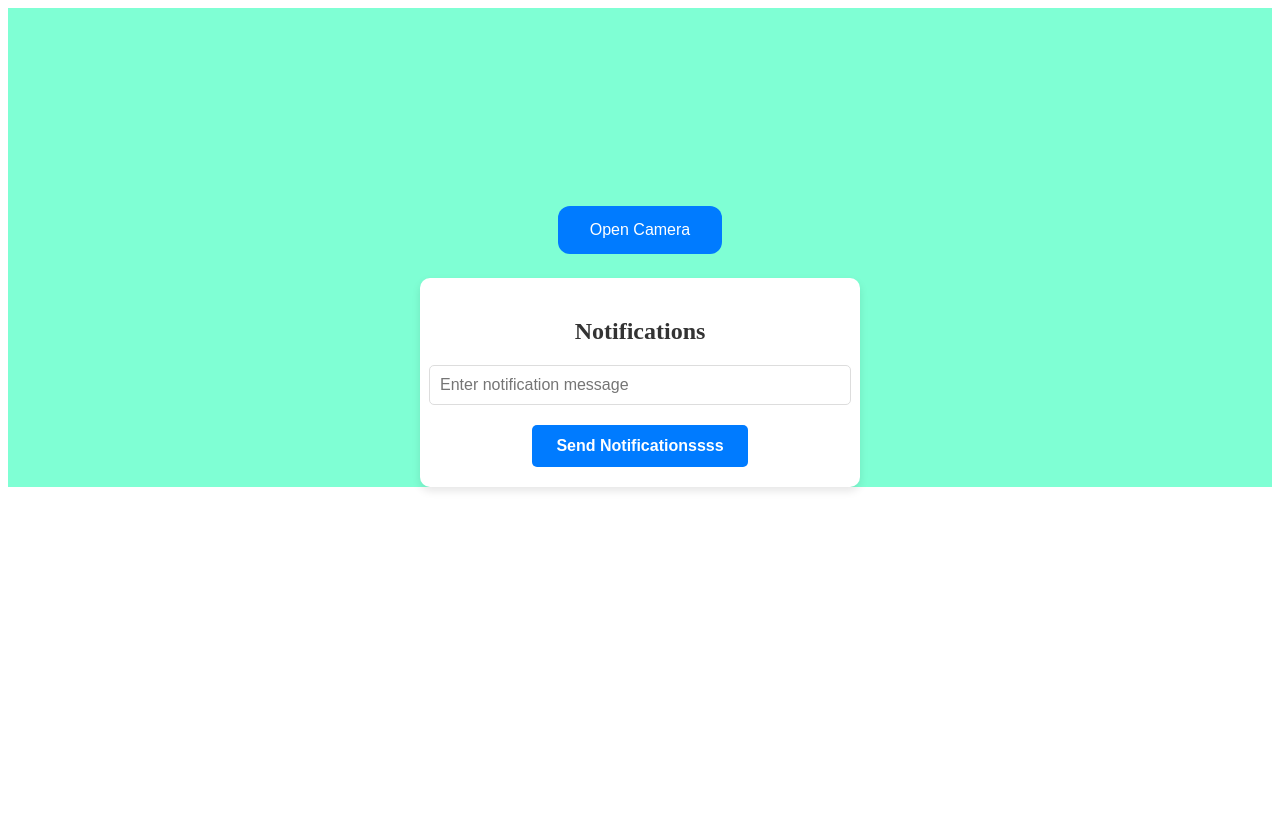
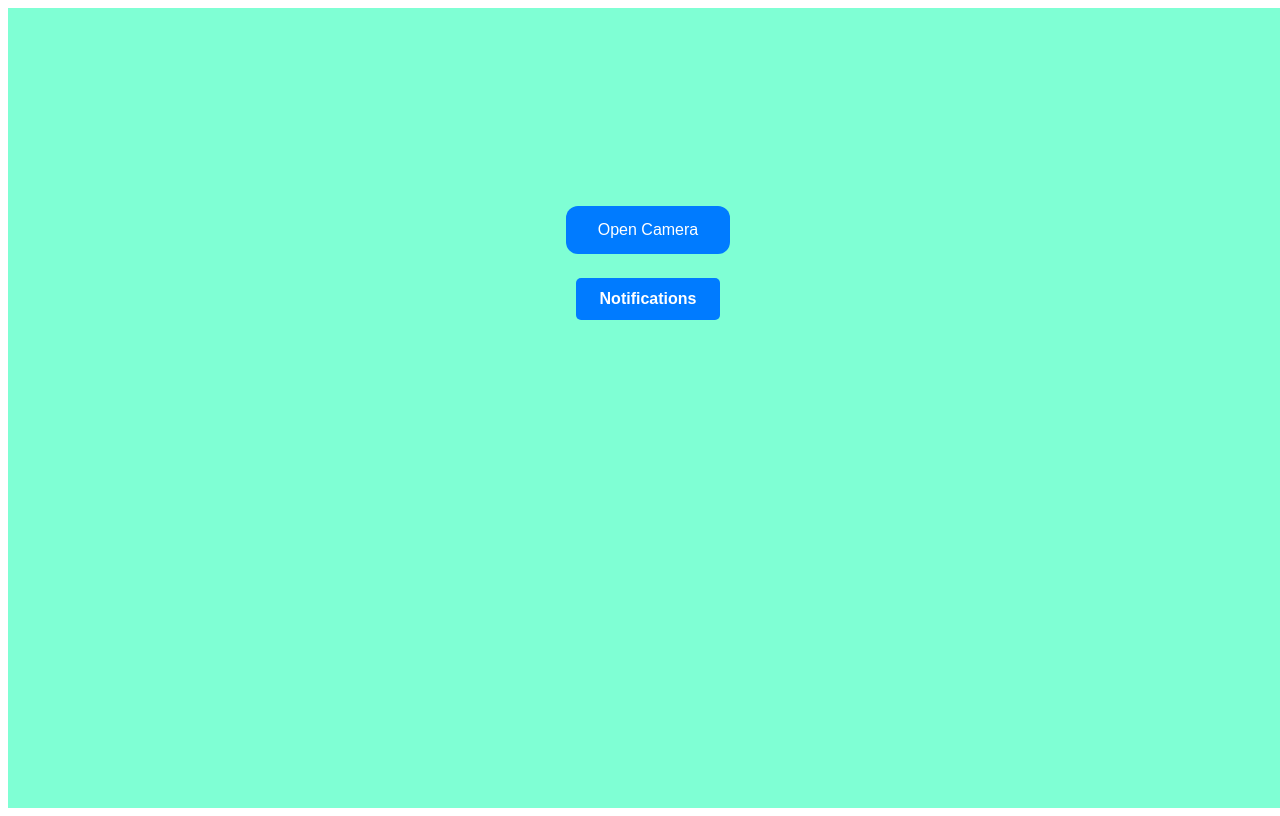
Before and after one commit to Ashetty777/pwa, a Vue app: page / in a window 1280 px wide. Built offline with nearby package versions, Linux system fonts and the light colour scheme.

Commit message:
note buttton

```diff
--- a/src/App.vue
+++ b/src/App.vue
@@ -9,14 +9,14 @@ import Notifications from './components/Notifications.vue'
     <HelloWorld/>
    <Camera/>
    <Notifications/>
-  </div>
-  <div id="app">
-  </div>
+</div>
 </template>
 
 <style scoped>
 .main{
   background-color: aquamarine;
+  width:100vw;
+  height: 100vh;
 }
 .logo {
   height: 6em;
--- a/src/components/HelloWorld.vue
+++ b/src/components/HelloWorld.vue
@@ -54,7 +54,7 @@ export default {
   text-decoration: none; /* Remove underline */
   display: inline-block; /* Make the buttons appear beside each other */
   font-size: 16px; /* Increase font size */
-  margin: 4px 2px; /* Add some margin */
+  margin: auto; /* Add some margin */
   cursor: pointer; /* Add a pointer cursor on hover */
   border-radius: 5px; /* Rounded corners */
   transition: background-color 0.3s; /* Smooth transition for background color */
--- a/src/components/Notifications.vue
+++ b/src/components/Notifications.vue
@@ -1,5 +1,8 @@
 <template>
-    <div class="card">
+    <div class="notification-wrapper">
+      <button @click="toggleNotifications" class="button notification-button">Notifications</button>
+
+      <div v-if="showNotifications" class="card">
         <h2 class="card-title">Notifications</h2>
         <form class="form" @submit.prevent="handleSubmit">
           <input
@@ -8,8 +11,9 @@
             placeholder="Enter notification message"
             v-model="notificationMessage"
           />
-        <button type="submit" class="button">Send Notificationssss</button>
+          <button type="submit" class="button">Send Notification</button>
         </form>
+    </div>
     </div>
   </template>
 
@@ -18,9 +22,13 @@
     data() {
       return {
         notificationMessage: '',
+        showNotifications: false,
       };
     },
     methods: {
+      toggleNotifications() {
+        this.showNotifications = !this.showNotifications;
+      },
       async sendNotification() {
         if (!('Notification' in window)) {
           alert('This browser does not support desktop notification');
@@ -56,6 +64,31 @@
   </script>
 
   <style scoped>
+  .notification-wrapper {
+    text-align: center;
+    margin-top: 20px;
+  }
+
+  .button {
+    padding: 12px 24px;
+    background-color: #007bff;
+    color: white;
+    border: none;
+    border-radius: 5px;
+    cursor: pointer;
+    font-size: 16px;
+    font-weight: bold;
+    transition: background-color 0.3s;
+  }
+
+  .button:hover {
+    background-color: #0056b3;
+  }
+
+  .button:active {
+    background-color: #004494;
+  }
+
   .card {
     display: flex;
     flex-direction: column;
@@ -64,9 +97,10 @@
     max-width: 400px;
     margin: auto;
     padding: 20px;
-    background: white;
+    background-color: rgb(206, 196, 196);
     border-radius: 10px;
     box-shadow: 0 4px 8px rgba(0, 0, 0, 0.1);
+    margin-top: 20px;
   }
 
   .card-title {
@@ -96,24 +130,4 @@
     border-color: #007bff;
     outline: none;
   }
-
-  .button {
-    padding: 12px 24px;
-    background-color: #007bff;
-    color: white;
-    border: none;
-    border-radius: 5px;
-    cursor: pointer;
-    font-size: 16px;
-    font-weight: bold;
-    transition: background-color 0.3s;
-  }
-
-  .button:hover {
-    background-color: #0056b3;
-  }
-
-  .button:active {
-    background-color: #004494;
-  }
   </style>
```
Lines whose indentation alone changed are shown as unchanged.
